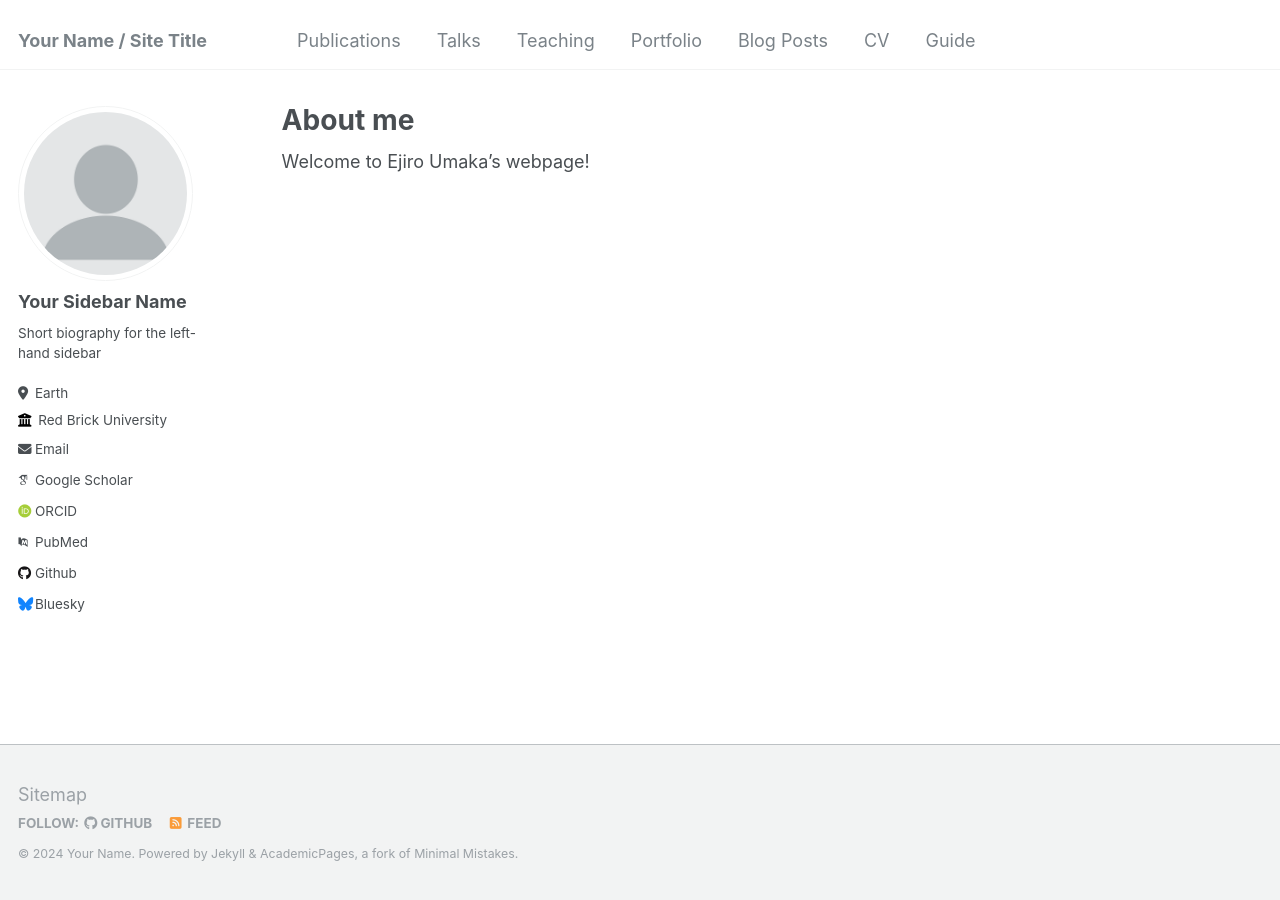
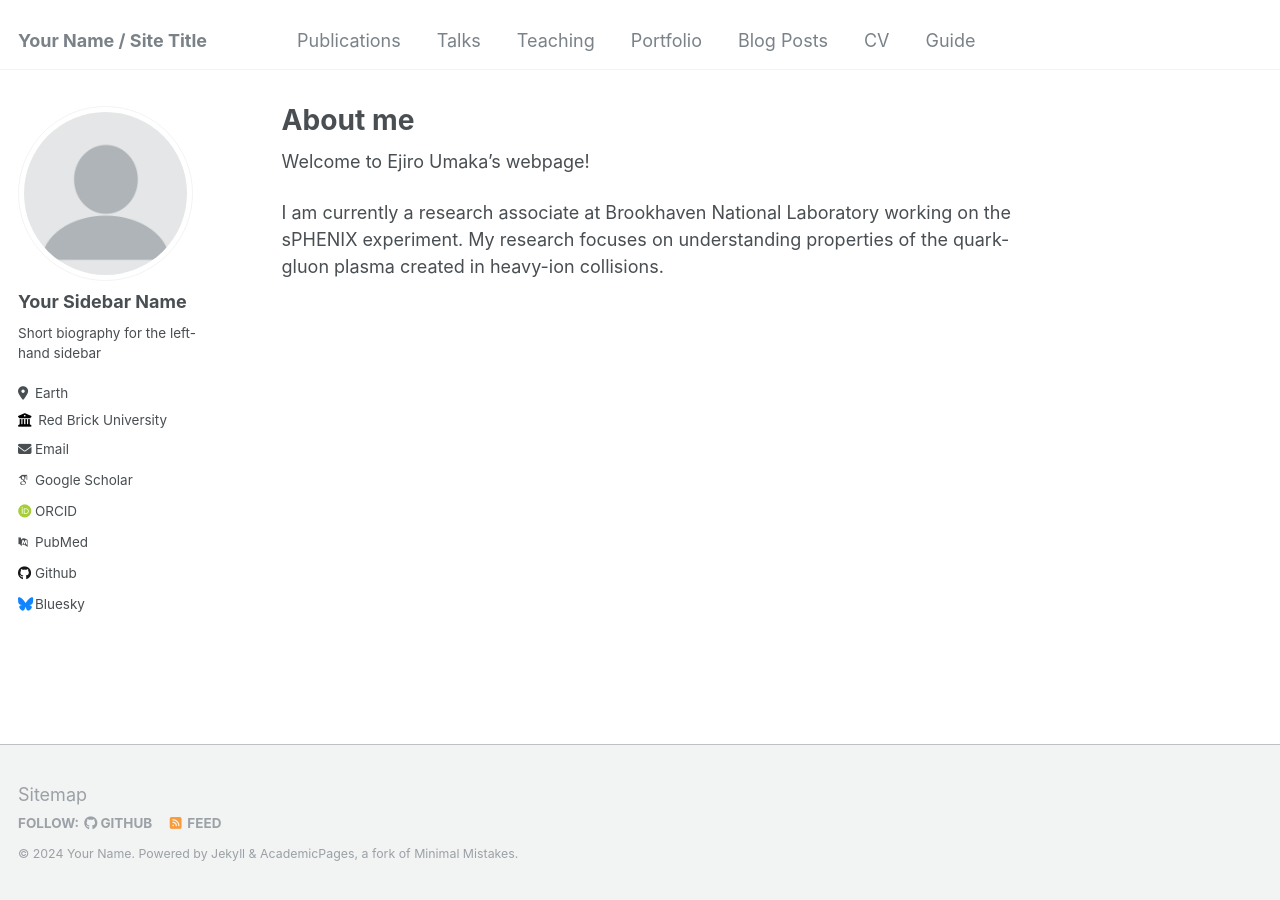
Before and after one commit to eumaka/eumaka.github.io, a Jekyll site: the page built from _pages/about.md, in a window 1280 px wide. Built offline with Jekyll 4.4.1, drawn with Linux system fonts in a browser that asks for light colours; some web fonts are replaced.

Commit message:
Update about.md

```diff
--- a/_pages/about.md
+++ b/_pages/about.md
@@ -9,3 +9,5 @@ redirect_from:
 ---
 
 Welcome to Ejiro Umaka's webpage!
+
+I am currently a research associate at Brookhaven National Laboratory working on the sPHENIX experiment. My research focuses on understanding properties of the quark-gluon plasma created in heavy-ion collisions.
```
